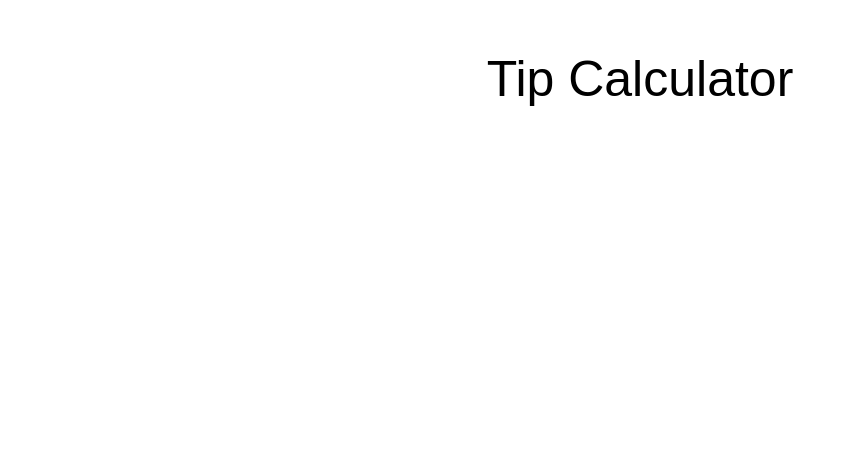
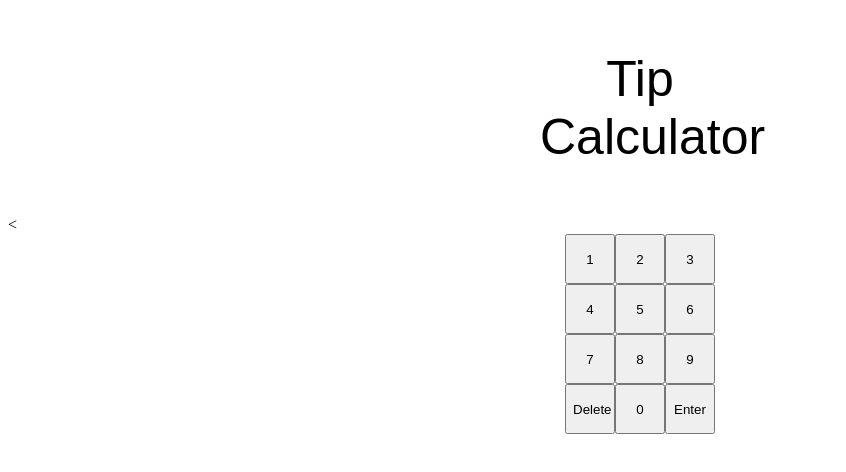
Before and after one commit to Heikin21/Tip-Calc, a plain HTML site: page index.html in a window 1280 px wide. Shown: the whole page, without its empty margins (0-846 px from the left). Drawn offline with Linux system fonts and the light colour scheme.

Commit message:
second day

```diff
--- a/index.html
+++ b/index.html
@@ -7,6 +7,23 @@
 	<meta name = "viewport" content = "width = device-width, initial-scale = 1.0">
 </head>
 <body>
-	<p id = 'title'> Tip Calculator </p>
+	<div id = 'tootle'>
+		<p id = 'title'> Tip Calculator </p>
+	</div>
+	<
+	<div id = 'buttons'>
+		<button class= 'buttin'> 1 </button>
+		<button class= 'buttin'> 2 </button>
+		<button class= 'buttin'> 3 </button>
+		<button class= 'buttin'> 4 </button>
+		<button class= 'buttin'> 5 </button>
+		<button class= 'buttin'> 6 </button>
+		<button class= 'buttin'> 7 </button>
+		<button class= 'buttin'> 8 </button>
+		<button class= 'buttin'> 9 </button>
+		<button class= 'buttin'> Delete </button>
+		<button class= 'buttin'> 0 </button>
+		<button class= 'buttin'> Enter </button>
+	</div>
 </body>
 </html>
--- a/styles.css
+++ b/styles.css
@@ -1,6 +1,31 @@
+body {
+
+}
+#tootle {
+	max-width: 200px;
+	max-height: 200px;
+	margin:auto;
+	float: top;
+}
+
 #title {
 	font-family: Arial;
 	font-size: 50px;
 	text-align: center ;
 	color: #000000;
 }
+#buttons {
+	max-width: 150px;
+	max-height:200px;
+	margin:auto;
+}
+
+.buttin {
+width: 50px;
+height: 50px;
+float: left;
+
+}
+.buttin:active {
+	 transform: translateY(4px);
+}
```
